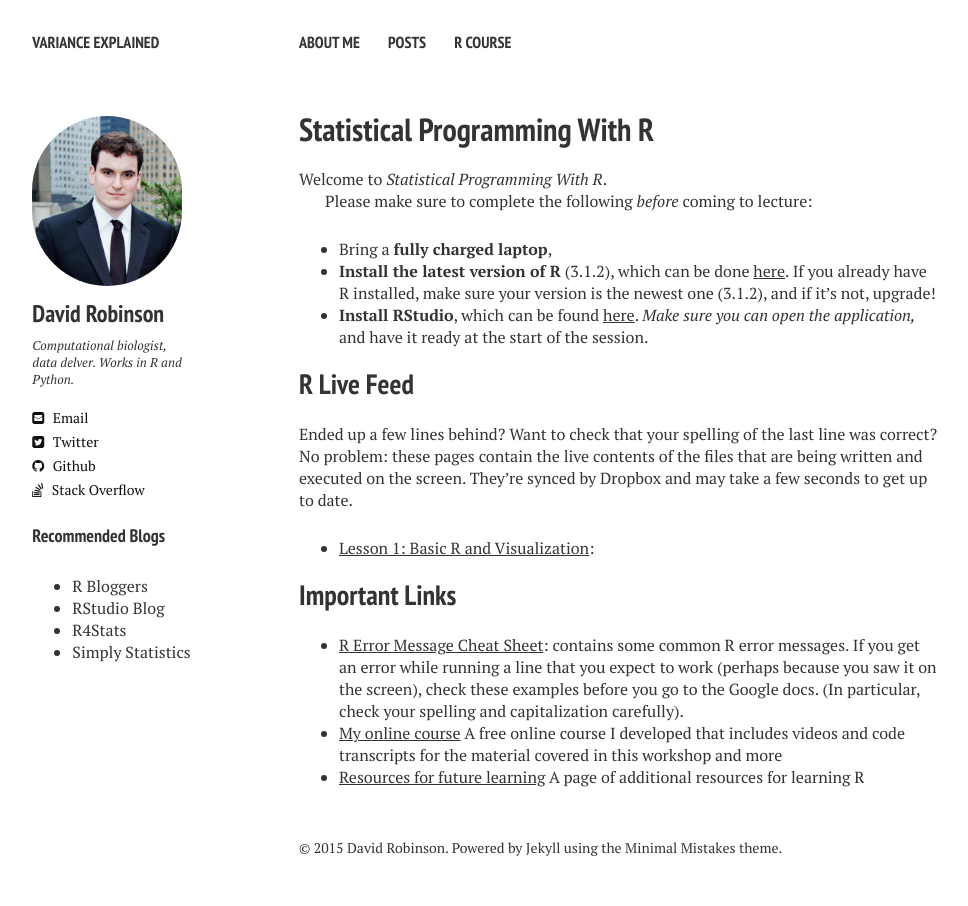
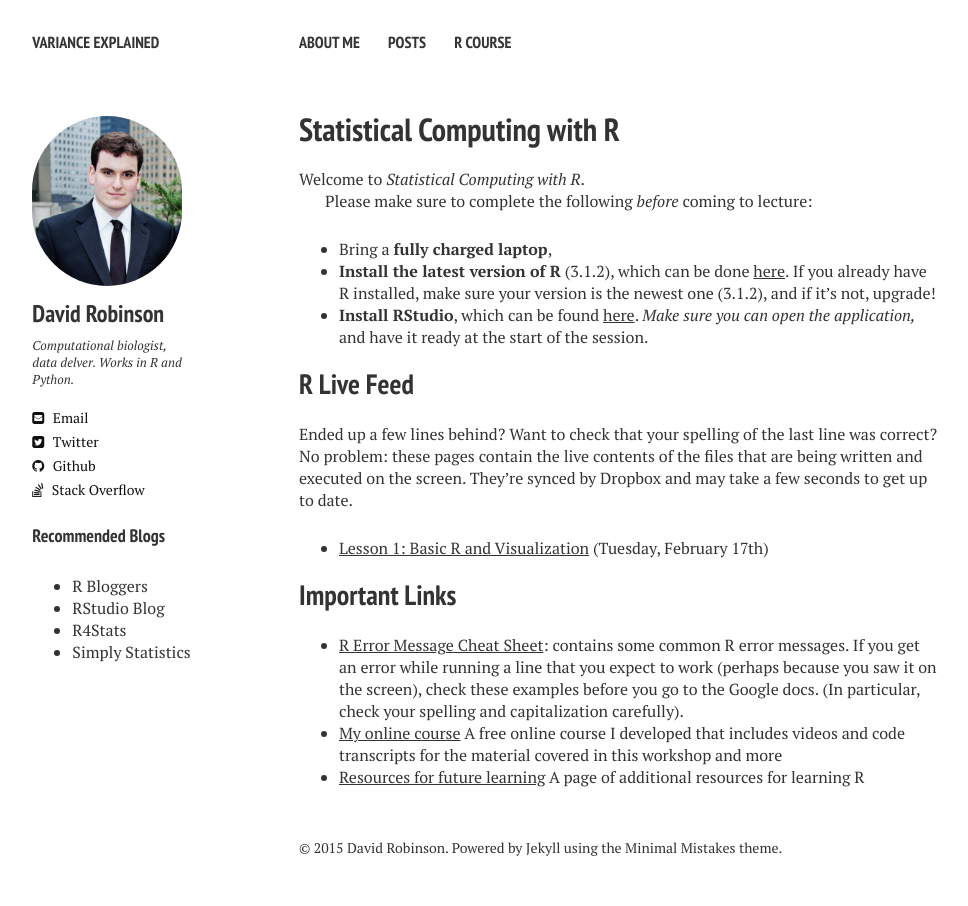
Before and after one commit to orenetar3/dgrtwo.github.com, a Jekyll site: the page built from courses/McGraw/index.md, in a window 1280 px wide. Shown: the whole page, without its empty margins (21-989 px from the left). Built offline with Jekyll 4.4.1, drawn with Linux system fonts in a browser that asks for light colours; nearby versions of some CDN libraries.

Commit message:
Small corrections to website

```diff
--- a/courses/McGraw/index.md
+++ b/courses/McGraw/index.md
@@ -1,12 +1,12 @@
 ---
 layout: page
-title: "Statistical Programming With R"
-description: "Statistical Programming With R Website"
+title: "Statistical Computing with R"
+description: "Statistical Computing with R Website"
 category: r
 tags: [r, lesson]
 ---
 
-Welcome to *Statistical Programming With R*.
+Welcome to *Statistical Computing with R*.
 
 Please make sure to complete the following *before* coming to lecture:
 
@@ -18,7 +18,7 @@ R Live Feed
 ----------------
 Ended up a few lines behind? Want to check that your spelling of the last line was correct? No problem: these pages contain the live contents of the files that are being written and executed on the screen. They're synced by Dropbox and may take a few seconds to get up to date.
 
-* [Lesson 1: Basic R and Visualization](https://www.dropbox.com/s/qehj8y1v0qlec5y/lesson1.txt?dl=0):
+* [Lesson 1: Basic R and Visualization](https://www.dropbox.com/s/qehj8y1v0qlec5y/lesson1.txt?dl=0) (Tuesday, February 17th)
 
 Important Links
 ---------------
```
